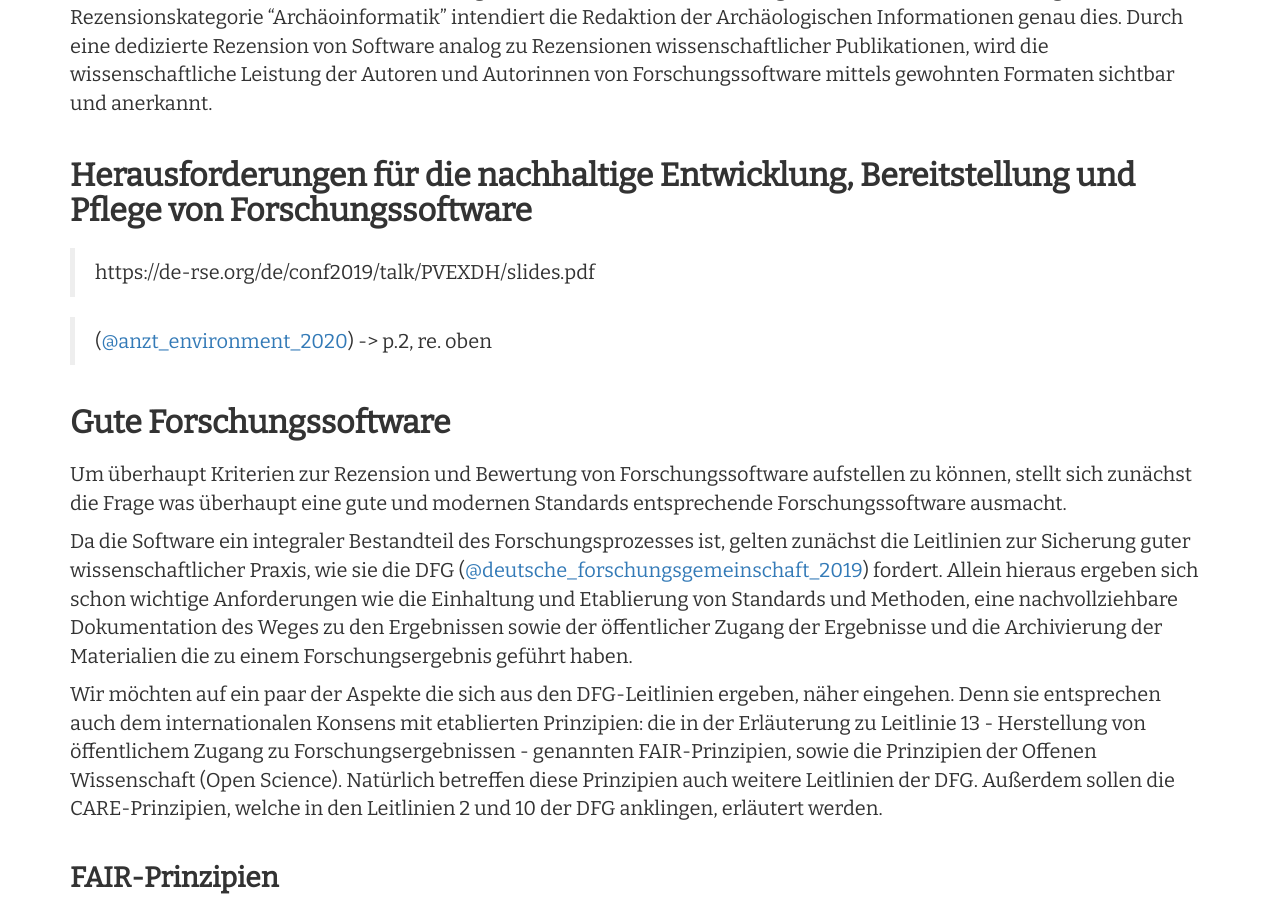
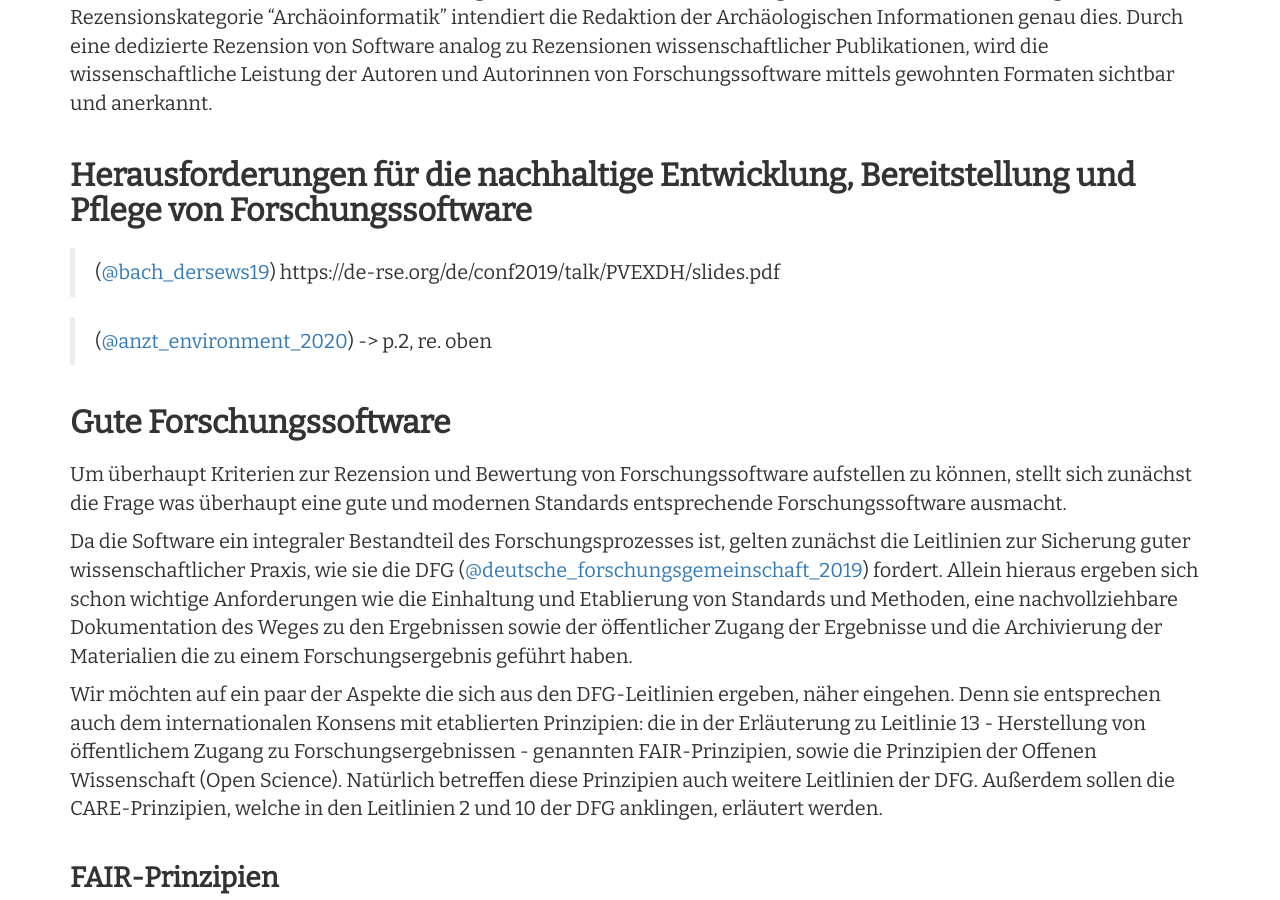
Before and after one commit to Research-Squirrel-Engineers/Impuls_SoftwareRezensionen_DGUF, a Jekyll site: the page built from Draft.md, in a window 1280 px wide and 900 px high, scrolled down 2760 px. Built offline with Jekyll 4.4.1, drawn with Linux system fonts in a browser that asks for light colours; nearby versions of some CDN libraries.

Commit message:
Update Draft.md

```diff
--- a/Draft.md
+++ b/Draft.md
@@ -71,7 +71,7 @@ Eine weiterer Baustein zur Sichtbarmachung ist die Rezension von Forschungssoftw
 
 ### Herausforderungen für die nachhaltige Entwicklung, Bereitstellung und Pflege von Forschungssoftware
 
-> https://de-rse.org/de/conf2019/talk/PVEXDH/slides.pdf
+> ([@bach_dersews19](#bach_dersews19)) https://de-rse.org/de/conf2019/talk/PVEXDH/slides.pdf
 
 > ([@anzt_environment_2020](#anzt_environment_2020)) -> p.2, re. oben
 
```
